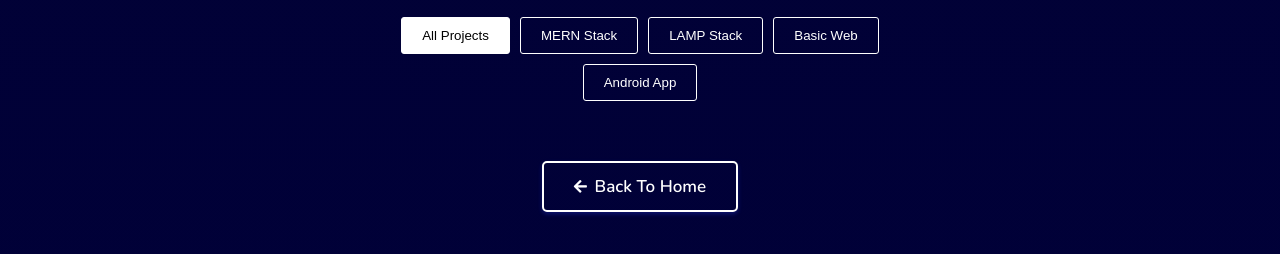
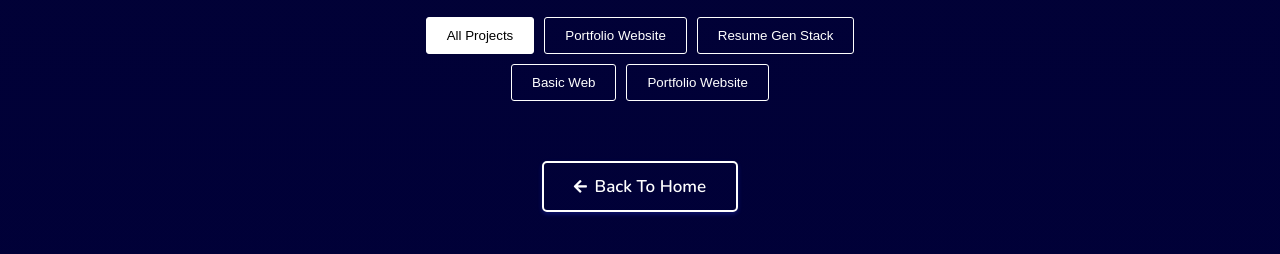
Before and after one commit to Devikiran1738/Portfolio, a plain HTML site: page projects/index.html in a window 1280 px wide. Shown: the part 146-400 px from the top of the page. Drawn offline with nearby package versions, Linux system fonts and the light colour scheme.

Commit message:
Update index.html

```diff
--- a/projects/index.html
+++ b/projects/index.html
@@ -38,10 +38,10 @@
 
   <div id="filters" class="button-group">
     <button class="btn is-checked" data-filter="*">All Projects</button>
-    <button class="btn" data-filter=".mern">MERN Stack</button>
-    <button class="btn" data-filter=".lamp">LAMP Stack</button>
+    <button class="btn" data-filter=".mern">Portfolio Website</button>
+    <button class="btn" data-filter=".lamp">Resume Gen Stack</button>
     <button class="btn" data-filter=".basicweb">Basic Web</button>
-    <button class="btn" data-filter=".android">Android App</button>
+    <button class="btn" data-filter=".android">Portfolio Website</button>
   </div>
 
   <div class="box-container">
```
